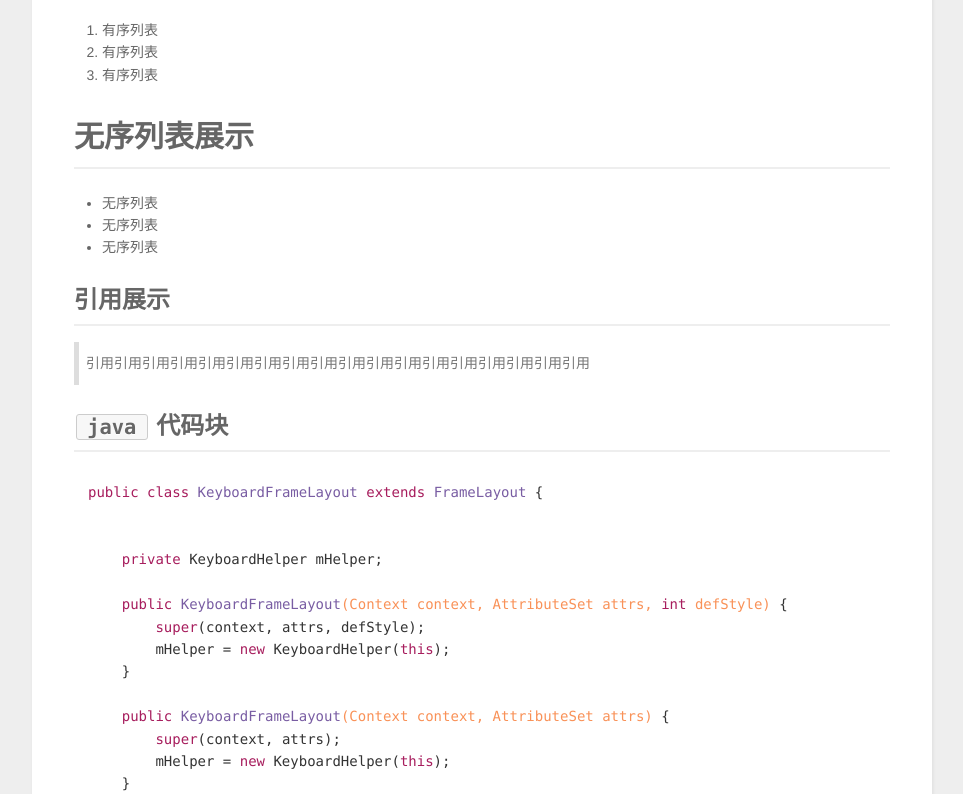
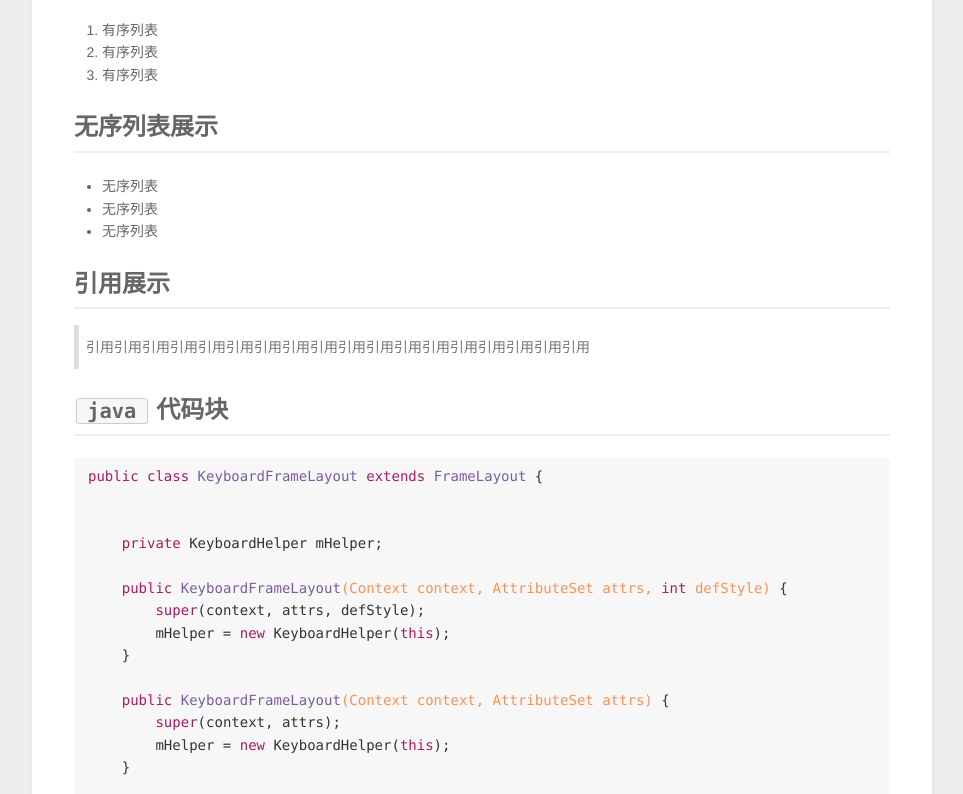
Before and after one commit to andforce/andforce.github.io, a plain HTML site: page index.html in a window 1280 px wide. Shown: the part 1076-1870 px from the top of the page, without its empty margins (158-1121 px from the left). Drawn offline with Linux system fonts and the light colour scheme.

Commit message:
Site updated: 2015-09-29 21:13:07

```diff
--- a/css/main.css
+++ b/css/main.css
@@ -448,7 +448,6 @@ video {
 }
 .highlight {
   overflow: auto;
-sc
   background-color: #f7f7f7;
   color: #333;
   border-radius: 3px;
--- a/index.html
+++ b/index.html
@@ -5,7 +5,7 @@
 <li>有序列表</li>
 <li>有序列表</li>
 </ol>
-<h1 id="无序列表展示">无序列表展示</h1><ul>
+<h2 id="无序列表展示">无序列表展示</h2><ul>
 <li>无序列表</li>
 <li>无序列表</li>
 <li>无序列表</li>
```
Also changed, not shown: 2015/09/27/theme-demo/index.html (+1 -1 lines).
